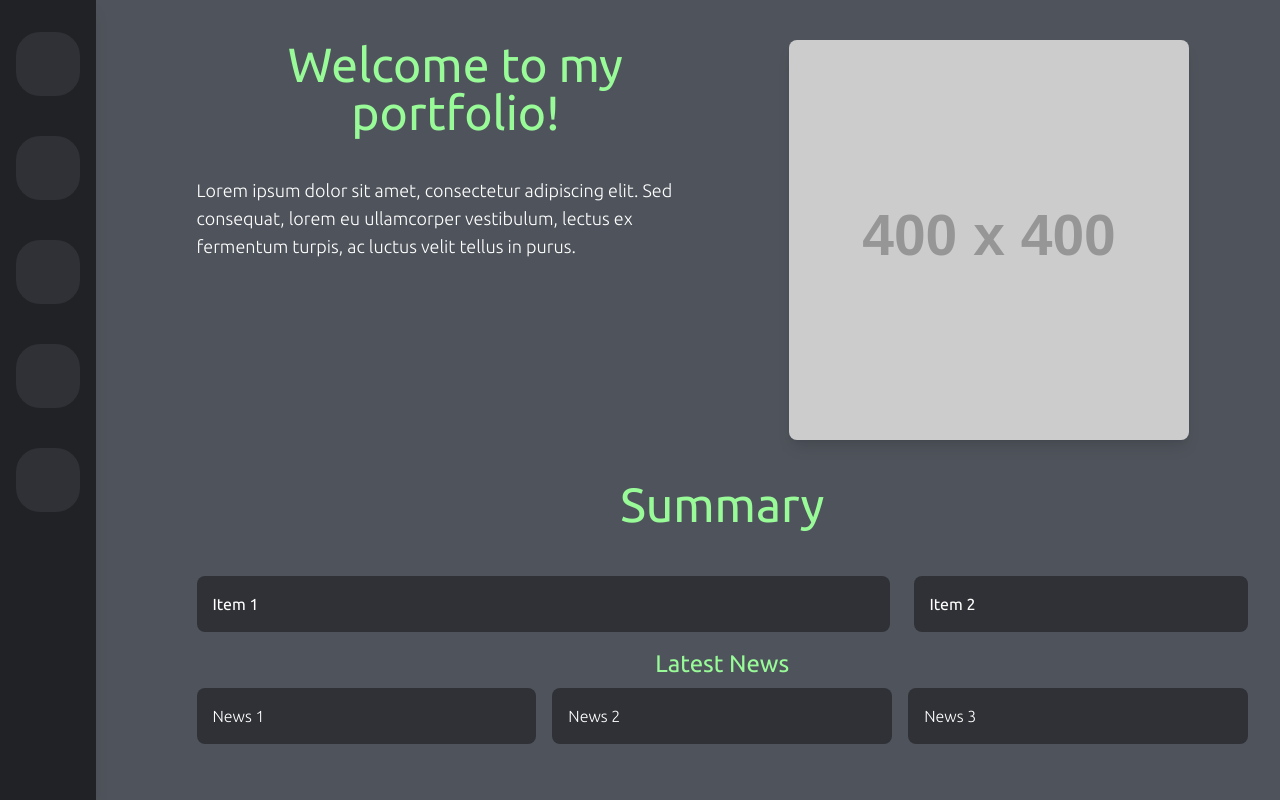
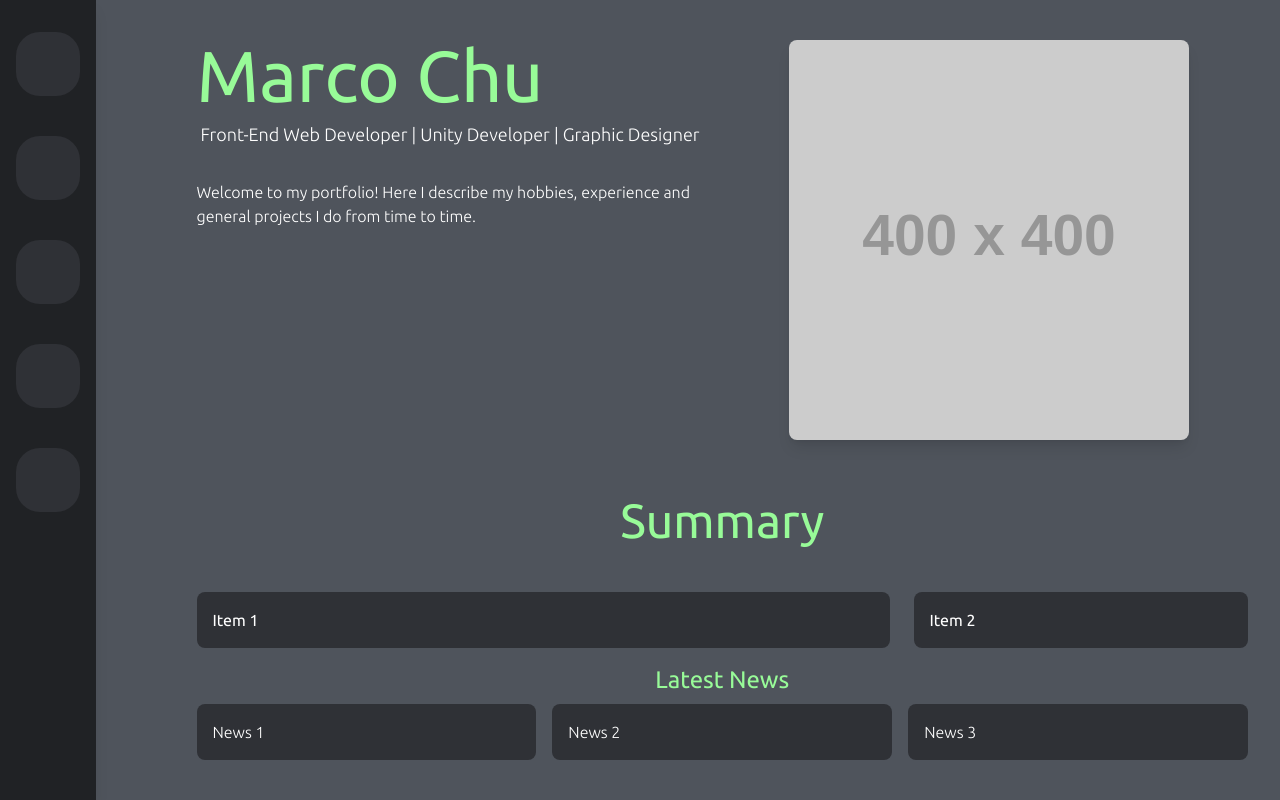
Before and after one commit to marcochu-wrk/mc-portfolio, a Vue app: page / in a window 1280 px wide. Built offline with nearby package versions, Linux system fonts and the light colour scheme; data requests are answered from the project's data file; some icons are missing.

Commit message:
Heading Change

```diff
--- a/src/views/home.vue
+++ b/src/views/home.vue
@@ -1,11 +1,12 @@
 <template>
   <div class="grid grid-cols-2 gap-4 p-8 pt-10">
-    <div class="col-span-3 md:col-span-1">
-      <h1 class="mb-10 heading-text">Welcome to my portfolio!</h1>
-      <p class="text-lg subtext">
-        Lorem ipsum dolor sit amet, consectetur adipiscing elit. Sed consequat,
-        lorem eu ullamcorper vestibulum, lectus ex fermentum turpis, ac luctus
-        velit tellus in purus.
+    <div class="col-span-2 md:col-span-1">
+      <h1 class="mb-2 heading-text text-left text-7xl">Marco Chu</h1>
+      <p class="text-lg subtext ml-1">
+        Front-End Web Developer | Unity Developer | Graphic Designer
+      </p>
+      <p class="subtext mt-8">
+        {{ welcomeMsg }}
       </p>
     </div>
 
@@ -17,7 +18,7 @@
       />
     </div>
 
-    <div class="col-span-2 mt-6">
+    <div class="col-span-2 mt-10">
       <plainbox heading="Summary" />
     </div>
 
@@ -48,7 +49,8 @@ export default {
   },
   data(){
     return{
-      homes:[]
+      homes:[],
+      welcomeMsg:"Welcome to my portfolio! Here I describe my hobbies, experience and general projects I do from time to time."
     }
   },
   mounted(){
```
